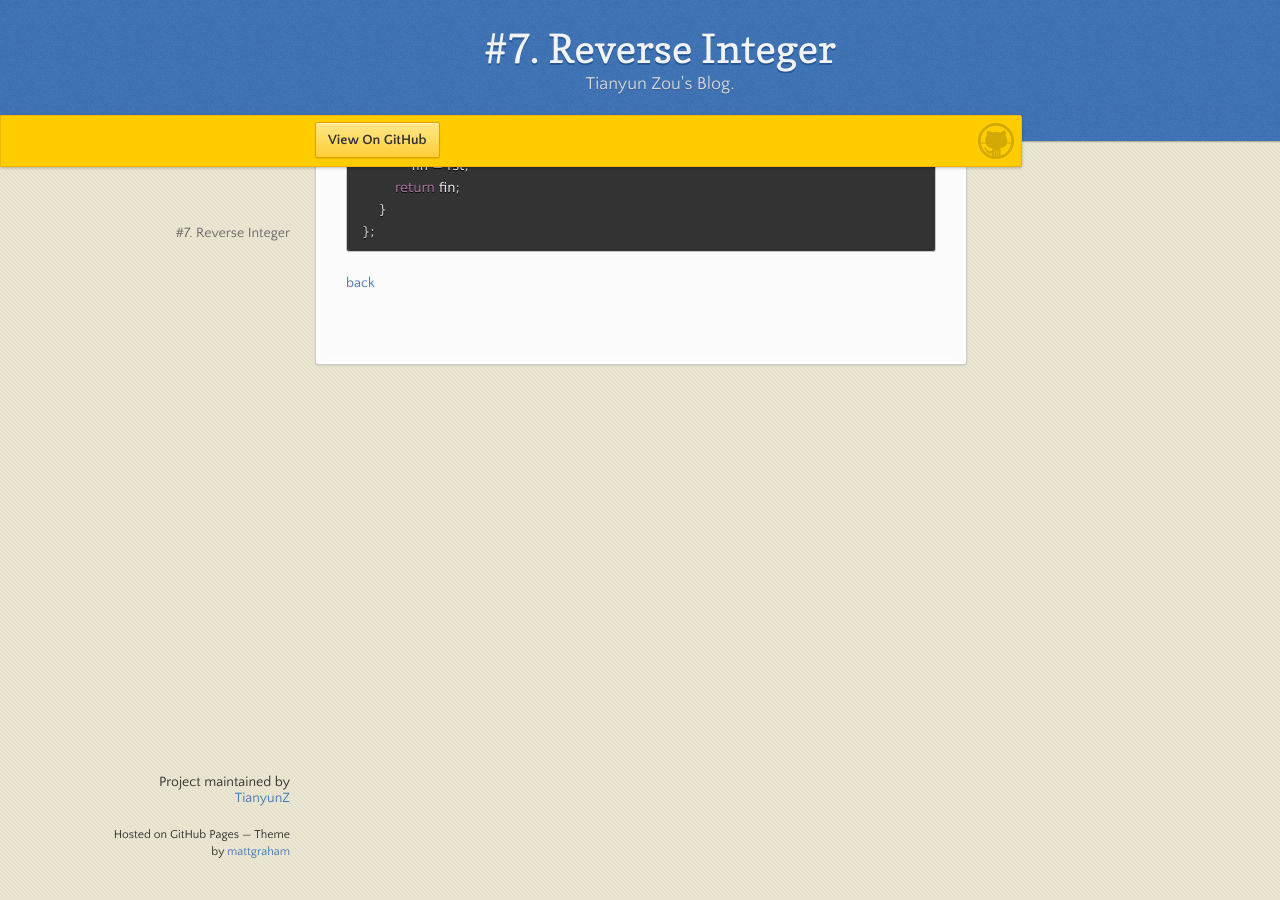
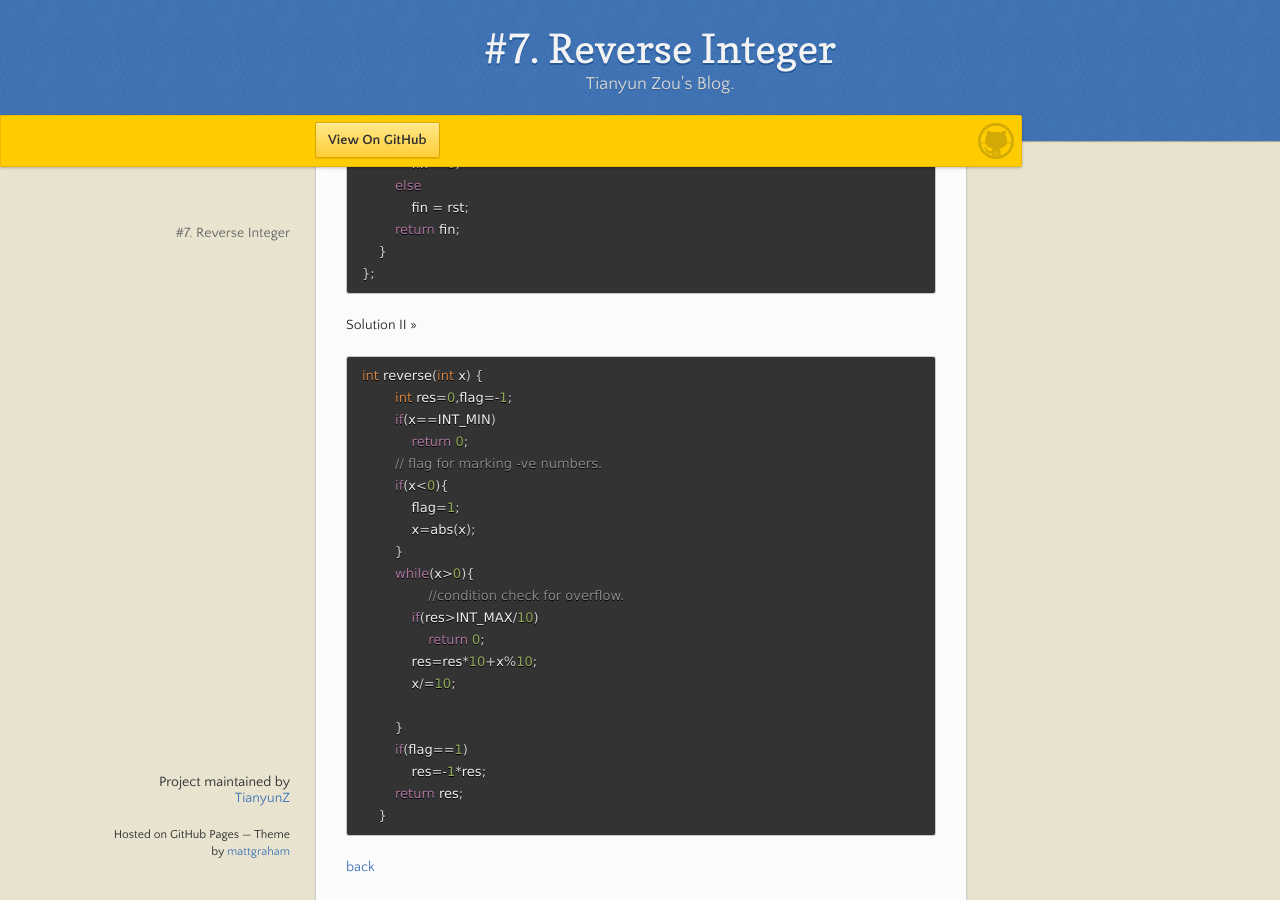
Before and after one commit to TianyunZ/Leetcode-Solutions, a Jekyll site: the page built from problem-7.md, in a window 1280 px wide and 900 px high, scrolled down 617 px. Built offline with Jekyll 4.4.1, drawn with Linux system fonts in a browser that asks for light colours; our own code applies the rules of GitHub Pages for plain Markdown files.

Commit message:
修改文件: problem-7.md

````diff
--- a/problem-7.md
+++ b/problem-7.md
@@ -3,6 +3,8 @@ layout: default
 ---
 
 ## #7. Reverse Integer
+
+Solution I >>
 
 ```cpp
 class Solution {
@@ -33,4 +35,32 @@ public:
     }
 };
 ```
+
+Solution II >>
+
+```cpp
+int reverse(int x) {
+        int res=0,flag=-1;
+        if(x==INT_MIN)
+            return 0;
+	// flag for marking -ve numbers.
+        if(x<0){
+            flag=1;
+            x=abs(x);
+        }
+        while(x>0){
+		//condition check for overflow.
+            if(res>INT_MAX/10)
+                return 0;
+            res=res*10+x%10;
+            x/=10;
+
+        }
+        if(flag==1)
+            res=-1*res;
+        return res;
+    }
+```
+
+
 [back](./)
````
